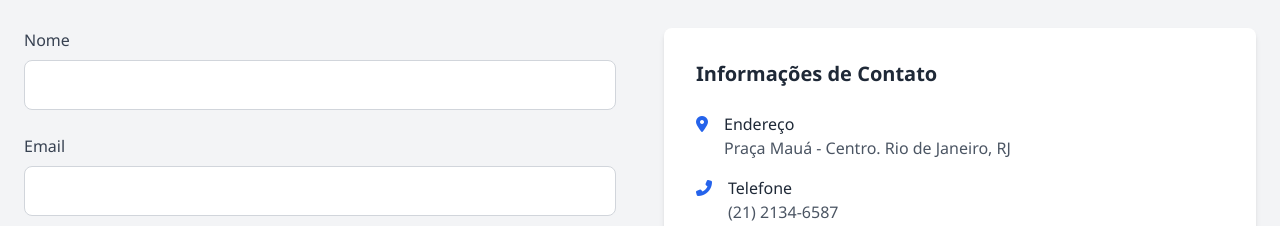
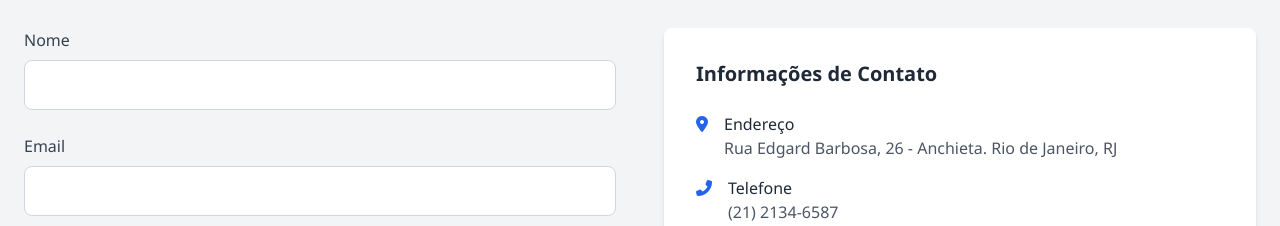
Before and after one commit to PedroMilagre/Alugue_Ja, a plain HTML site: page index.html in a window 1280 px wide. Shown: the part 3180-3406 px from the top of the page. Drawn offline with nearby package versions, Linux system fonts and the light colour scheme.

Commit message:
index.html

```diff
--- a/index.html
+++ b/index.html
@@ -619,7 +619,7 @@
                 <div>
                   <h4 class="font-medium text-gray-800">Endereço</h4>
                   <p class="text-gray-600">
-                    Praça Mauá - Centro. Rio de Janeiro, RJ
+                    Rua Edgard Barbosa, 26 - Anchieta. Rio de Janeiro, RJ
                   </p>
                 </div>
               </div>
```
